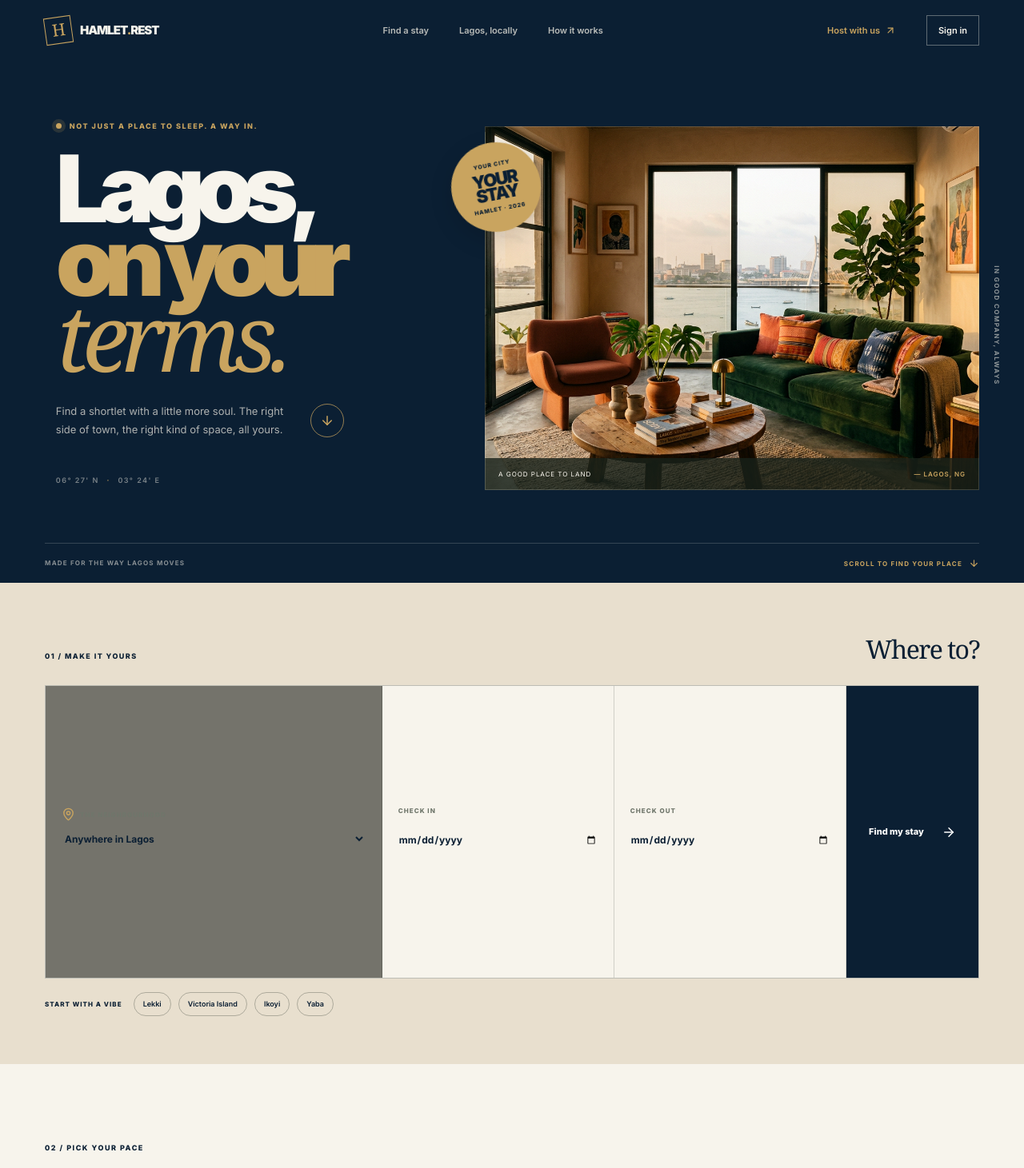
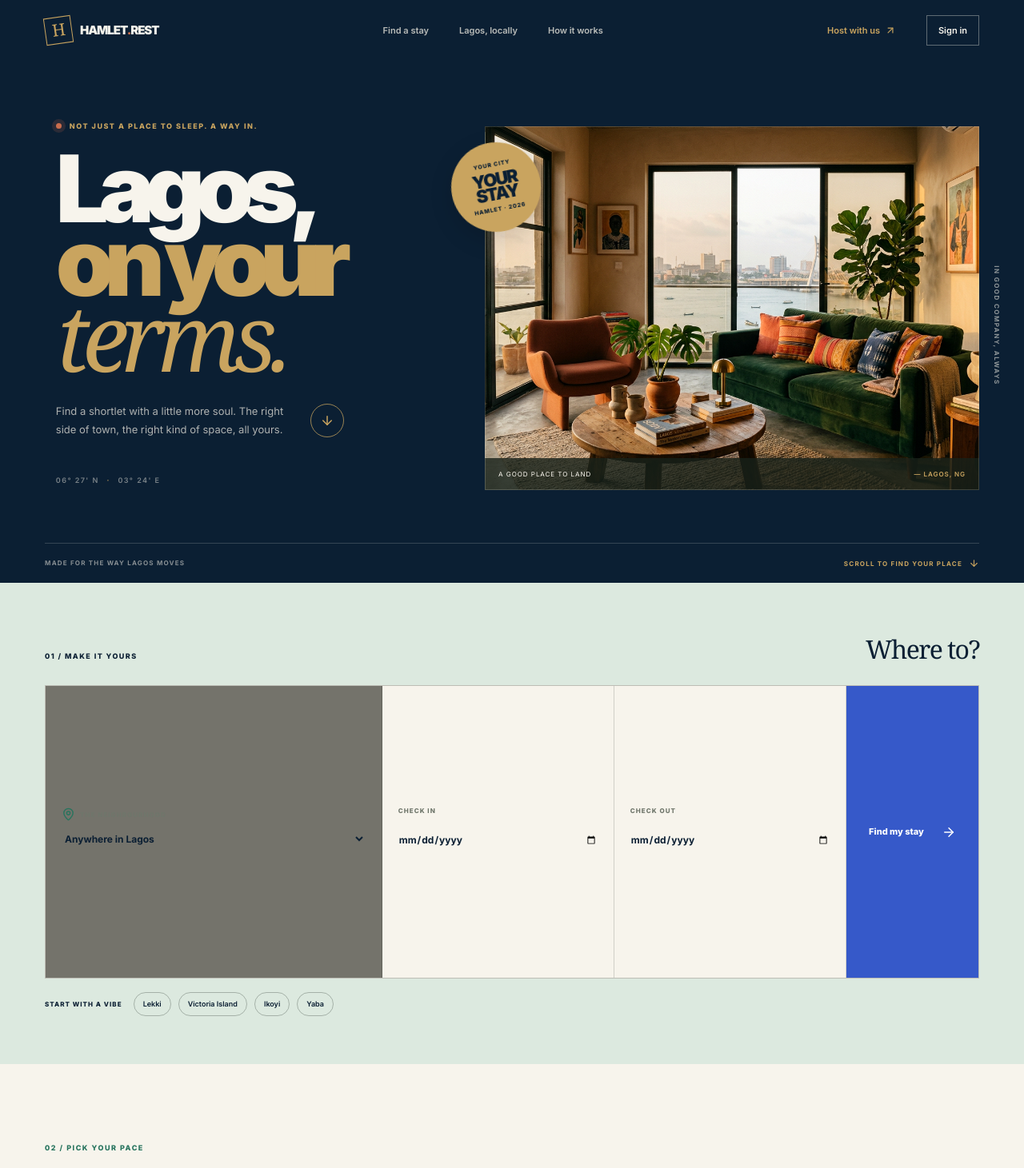
Before and after one commit to 4Buckscodes/hamletshortlets, a Next.js app: page / in a window 1280 px wide. Shown: the top 1461 px of the page at 80% size. Built offline with nearby package versions, Linux system fonts and the light colour scheme; a web font is replaced by a local one.

Commit message:
Bring expressive complementary colour into HAMLET brand system

```diff
--- a/app/globals.css
+++ b/app/globals.css
@@ -558,24 +558,44 @@ main :where(p,li) { text-wrap: pretty; }
 }
 
 
-/* Brand harmonisation: no competing accent colours; all routes use the
-   original navy / champagne / ivory identity while retaining the V0 layout. */
+/* HAMLET brand expression — recognisable anchors, expressive supporting colours.
+   Navy + champagne remain the signature; complementary hues add warmth and energy. */
 :root {
-  --home-ink: var(--navy);
-  --home-paper: var(--paper);
-  --home-lime: var(--gold);
-  --home-coral: var(--gold);
-  --home-blue: var(--navy);
+  --hamlet-navy:#0b1f33; --hamlet-gold:#c9a45f; --hamlet-ivory:#f7f4ec;
+  --hamlet-jade:#28745e; --hamlet-cobalt:#3659c9; --hamlet-terracotta:#c96d4d;
+  --hamlet-blush:#f0ddd5; --hamlet-lavender:#e6e2f2;
+  --home-ink:var(--hamlet-navy); --home-paper:var(--hamlet-ivory);
+  --home-lime:var(--hamlet-gold); --home-coral:var(--hamlet-terracotta);
+  --home-blue:var(--hamlet-cobalt);
 }
-.home-header,.home-hero { background: var(--navy); }
-.home-search { background: #e8dfce; }
-.home-search-button { background: var(--navy); }
-.home-search-button:hover { background: var(--navy-deep); }
-.home-mark { border-color: var(--gold); color: var(--gold); }
-.home-period,.home-hero h1 em { color: var(--gold); }
-.home-kicker-dot { background: var(--gold); box-shadow: 0 0 0 5px rgba(201,164,95,.16); }
-.home-scroll { border-color: rgba(201,164,95,.72); color: var(--gold); }
-.home-stamp { background: var(--gold); color: var(--navy); }
-.home-search-field>span svg { color: var(--gold); }
-.home-image-index b,.home-hero-bottom span:last-child { color: var(--gold); }
-:where(button,a):focus-visible { outline-color: var(--gold); }
+.home-header,.home-hero { background:var(--hamlet-navy); }
+.home-search { background:#dce9df; }
+.home-search-button { background:var(--hamlet-cobalt); }
+.home-search-button:hover { background:#2847aa; }
+.home-mark { border-color:var(--hamlet-gold); color:var(--hamlet-gold); }
+.home-period { color:var(--hamlet-terracotta); }
+.home-hero h1 em { color:var(--hamlet-gold); }
+.home-kicker-dot { background:var(--hamlet-terracotta); box-shadow:0 0 0 5px rgba(201,109,77,.17); }
+.home-scroll { border-color:rgba(201,164,95,.75); color:var(--hamlet-gold); }
+.home-stamp { background:var(--hamlet-gold); color:var(--hamlet-navy); }
+.home-search-field>span svg { color:var(--hamlet-jade); }
+.home-image-index b,.home-hero-bottom span:last-child { color:var(--hamlet-gold); }
+
+/* Expressive section accents: varied, but never all competing at once. */
+.home-destinations,.home-destinations-section { background:var(--hamlet-ivory); }
+.home-feature-section,.home-trust-section { background:#e7eee7; }
+.home-partner-section,.home-host-section { background:var(--hamlet-blush); }
+.home-newsletter,.home-cta-section { background:var(--hamlet-navy); color:var(--hamlet-ivory); }
+.home-testimonial-section { background:var(--hamlet-lavender); }
+.home-section-label { color:var(--hamlet-jade); }
+.home-section-label .accent,.home-accent { color:var(--hamlet-terracotta); }
+.home-feature-card:nth-child(3n + 1) .home-feature-icon { color:var(--hamlet-jade); }
+.home-feature-card:nth-child(3n + 2) .home-feature-icon { color:var(--hamlet-cobalt); }
+.home-feature-card:nth-child(3n) .home-feature-icon { color:var(--hamlet-terracotta); }
+
+/* Shared UI: brand-forward actions, with supporting colours for interaction. */
+.primary-button { background:var(--hamlet-navy); }
+.primary-button:hover { background:#173a58; }
+.secondary-button { border-color:rgba(11,31,51,.2); }
+:where(button,a):focus-visible { outline-color:var(--hamlet-cobalt); }
+:where(input,select,textarea):focus-visible { border-color:var(--hamlet-cobalt) !important; box-shadow:0 0 0 3px rgba(54,89,201,.13); }
```
